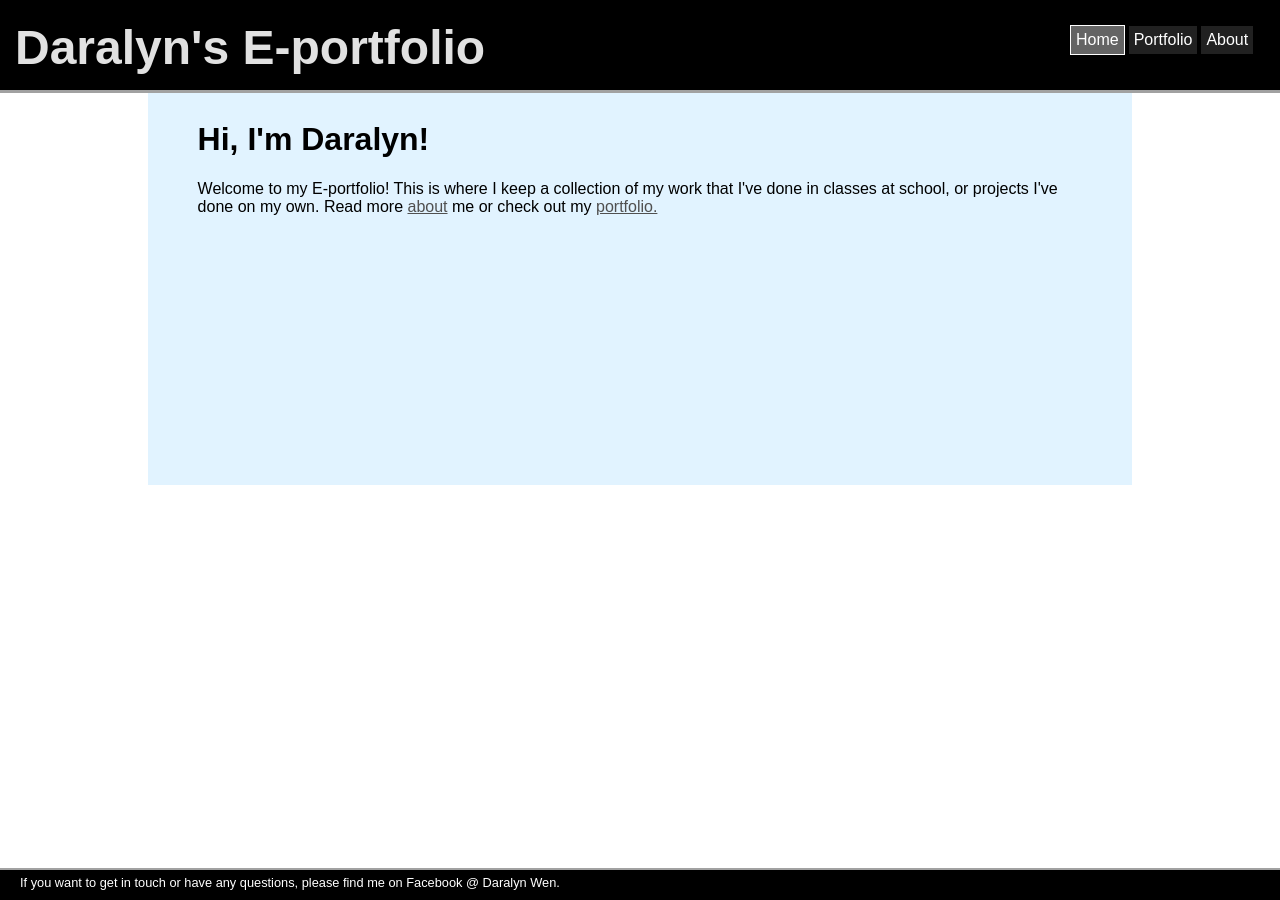
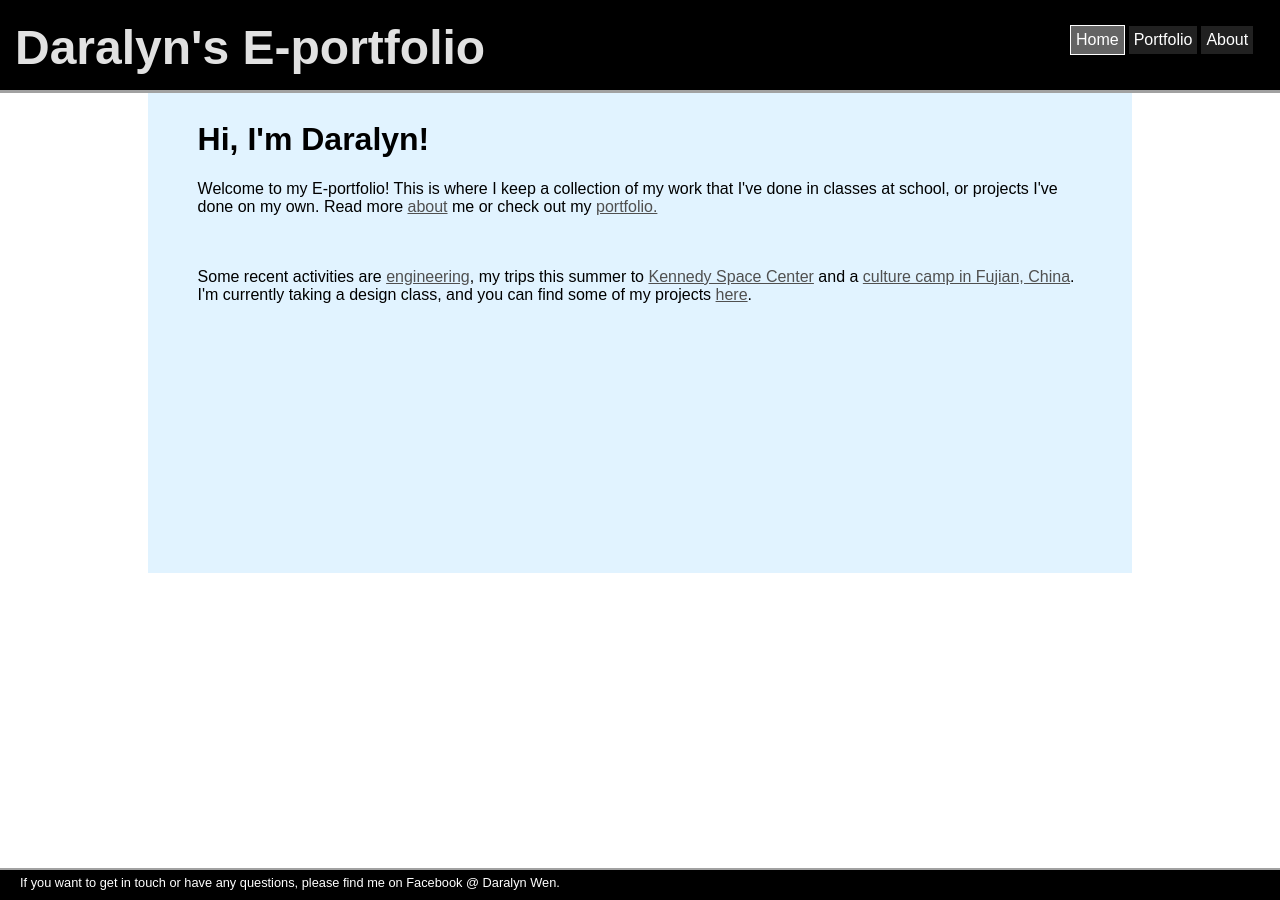
Before and after one commit to daralyn/daralyn.github.io, a Jekyll site: the page built from index.html, in a window 1280 px wide. Built offline with Jekyll 4.4.1, drawn with Linux system fonts in a browser that asks for light colours.

Commit message:
Update index.html

```diff
--- a/index.html
+++ b/index.html
@@ -16,8 +16,14 @@ title: Daralyn's Home Page
 
 <div class="blurb">
 	<h1>Hi, I'm Daralyn!</h1>
-				<p>Welcome to my E-portfolio! This is where I keep a collection of my work that I've done in classes at school, or projects I've done on my own.
-					Read more <a class="readandcheck" href="/about">about</a> me or check out my <a class="readandcheck" href="/portfolio"> portfolio.</a> </p>
+	<p>Welcome to my E-portfolio! This is where I keep a collection of my work that I've done in classes at school, or projects I've done on my own.
+		Read more <a class="readandcheck" href="/about">about</a> me or check out my <a class="readandcheck" href="/portfolio"> portfolio.</a> </p>
+	<p><br><br>
+	Some recent activities are
+		<a href="https://daralyn.github.io/portfolio/engineering">engineering</a>,
+		my trips this summer to <a href="https://daralyn.github.io/portfolio/travels/2018orlando.html">Kennedy Space Center</a> and a <a href="https://daralyn.github.io/portfolio/travels/2018fujian.html">culture camp in Fujian, China</a>.
+	<br>I'm currently taking a design class, and you can find some of my projects <a href="https://daralyn.github.io/portfolio/design/">here</a>.
 
+	</p>
 
 </div><!-- /.blurb -->
```
